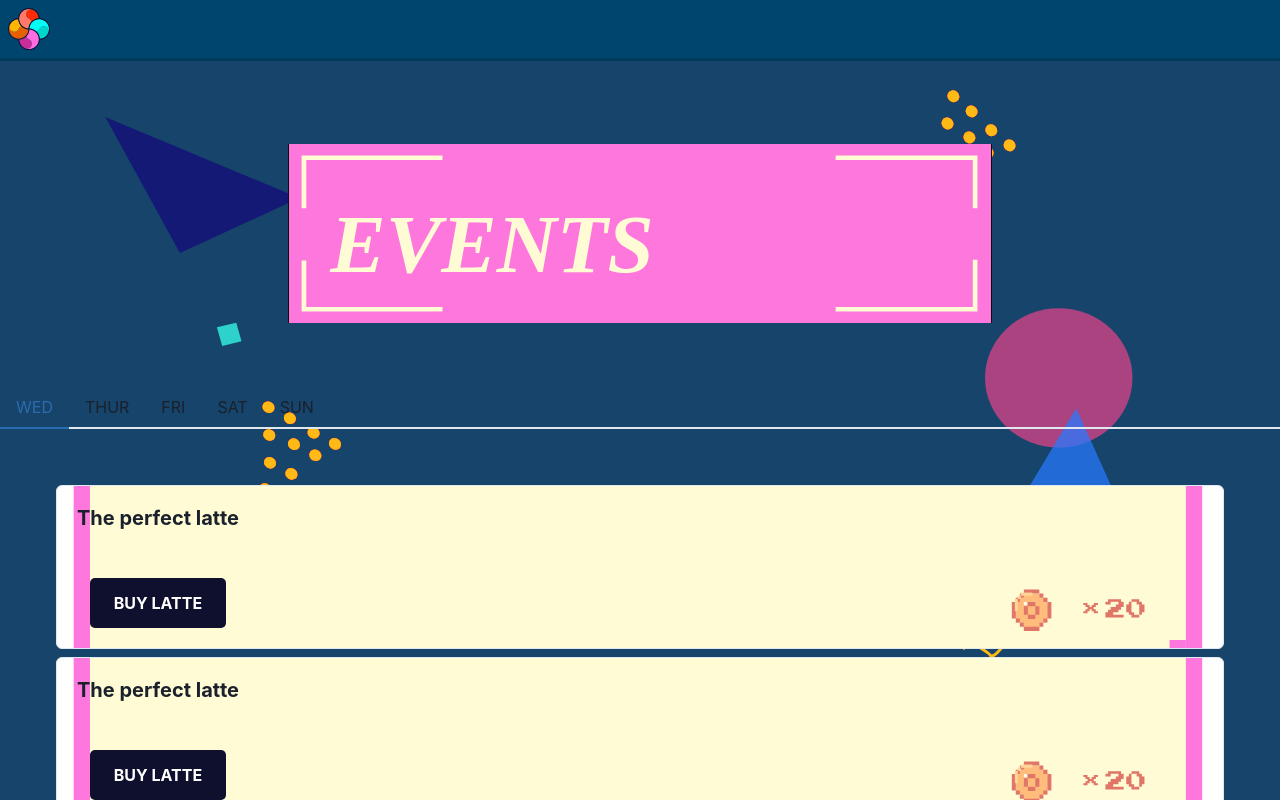
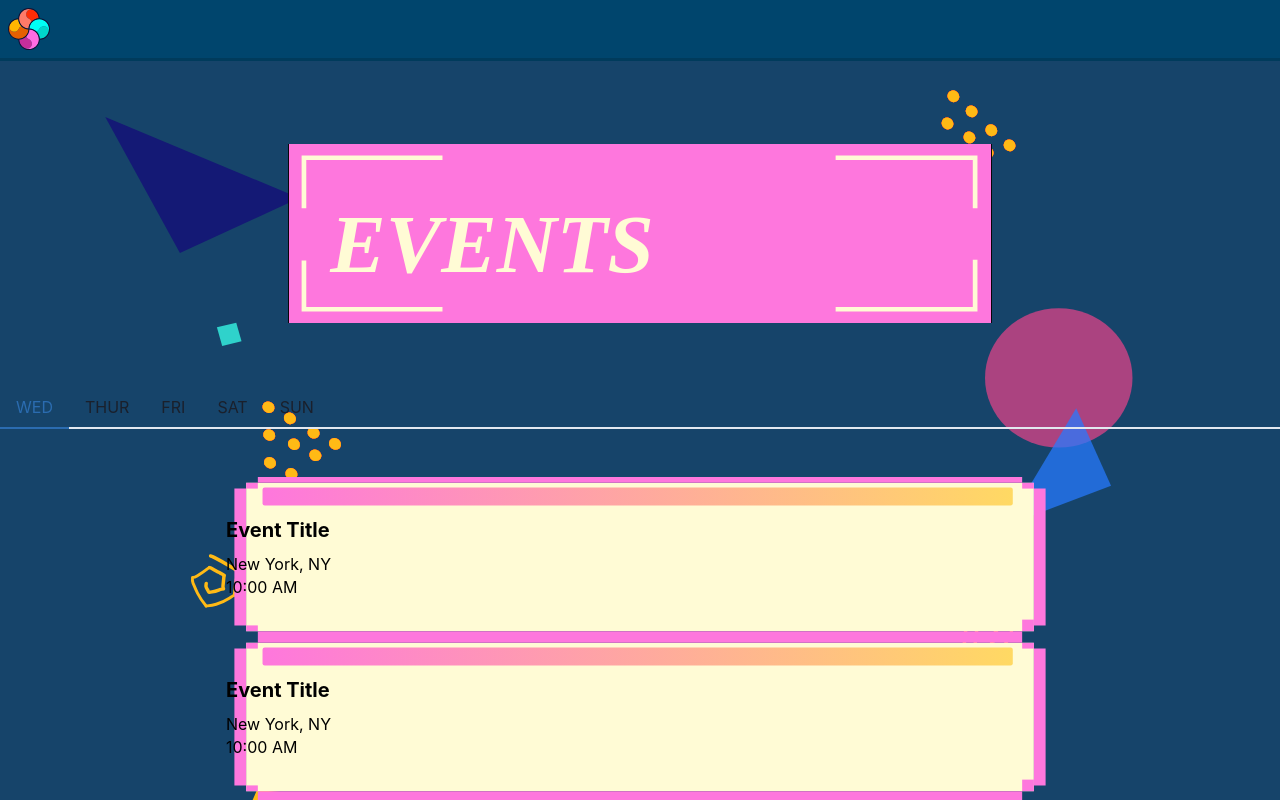
Before and after one commit to ReflectionsProjections/rp-web-2024, a React (Vite) app: page /events in a window 1280 px wide. Shown: the top 800 px of the page. Built offline with nearby package versions, Linux system fonts and the light colour scheme; a web font is replaced by a local one.

Commit message:
kinda got cards working

```diff
--- a/src/components/Events/EventCard.tsx
+++ b/src/components/Events/EventCard.tsx
@@ -1,33 +1,37 @@
-import { Button, Card, CardBody, CardFooter, Heading, Stack } from "@chakra-ui/react";
+import React from 'react';
+import { Box, Flex, Text } from "@chakra-ui/react";
+import CardBg from "../../assets/events_assets/event_card.svg";
 
-import CardBg from "../../assets/events_assets/event_card.svg"
-
-export function EventCard() {
-    return (
-        <Card
-        direction={{ base: 'column', sm: 'row' }}
-        overflow='auto'
-        variant='outline'
-        margin={2}
-        bgImage={CardBg}
-        bgPosition="center"
-        bgRepeat="no-repeat"
-        bgSize="cover"
-        >
-        <Stack>
-            <CardBody>
-                <Heading size='md'>The perfect latte</Heading>
-            </CardBody>
-
-            <CardFooter>
-            <Button variant='solid' colorScheme='blue'>
-                Buy Latte
-            </Button>
-            </CardFooter>
-        </Stack>
-        </Card>
-    )
-
+interface EventCardProps {
+  title: string;
+  location: string;
+  time: string;
 }
 
+const EventCard: React.FC<EventCardProps> = ({ title, location, time }) => {
+  return (
+    <Box
+      maxWidth="900px"
+      width="100vw"
+      height="20vh"
+      backgroundImage={`url(${CardBg})`}
+      bgSize="100% 100%"
+      backgroundPosition="center"
+      backgroundRepeat="no-repeat"
+    >
+      <Flex
+        flexDirection="column"
+        alignItems="flex-start"
+        justifyContent="center"
+        height="100%"
+        width="100%"
+        ml="4%">
+        <Text fontSize="xl" fontWeight="bold" color="black" mb="1%">{title}</Text>
+        <Text fontSize="md" color="black">{location}</Text>
+        <Text fontSize="md" color="black">{time}</Text>
+      </Flex>
+    </Box>
+  );
+};
+
 export default EventCard;
--- a/src/components/Events/EventTabs.tsx
+++ b/src/components/Events/EventTabs.tsx
@@ -1,5 +1,5 @@
 import { useState } from "react"
-import { Tab, TabList, TabPanel, TabPanels, Tabs, useColorModeValue, VStack } from "@chakra-ui/react"
+import { Flex, Tab, TabList, TabPanel, TabPanels, Tabs, useColorModeValue, VStack } from "@chakra-ui/react"
 
 import EventCard from "./EventCard";
 
@@ -14,9 +14,19 @@ export function EventTabs() {
           <Tab>SUN</Tab>
         </TabList>
         <TabPanels p='2rem'>
-          <TabPanel>
-              <EventCard/>
-              <EventCard/>
+          <TabPanel alignItems="center">
+            <Flex
+              flexDirection="column"
+              alignItems="center"
+              height="100%"
+              width="100%">
+
+              <EventCard title="Event Title" location="New York, NY" time="10:00 AM" />
+              <EventCard title="Event Title" location="New York, NY" time="10:00 AM" />
+              <EventCard title="Event Title" location="New York, NY" time="10:00 AM" />
+
+            </Flex>
+
           </TabPanel>
           <TabPanel>Thursday Content</TabPanel>
           <TabPanel>Friday Content</TabPanel>
```
Also changed, not shown: src/assets/events_assets/event_card.svg.
